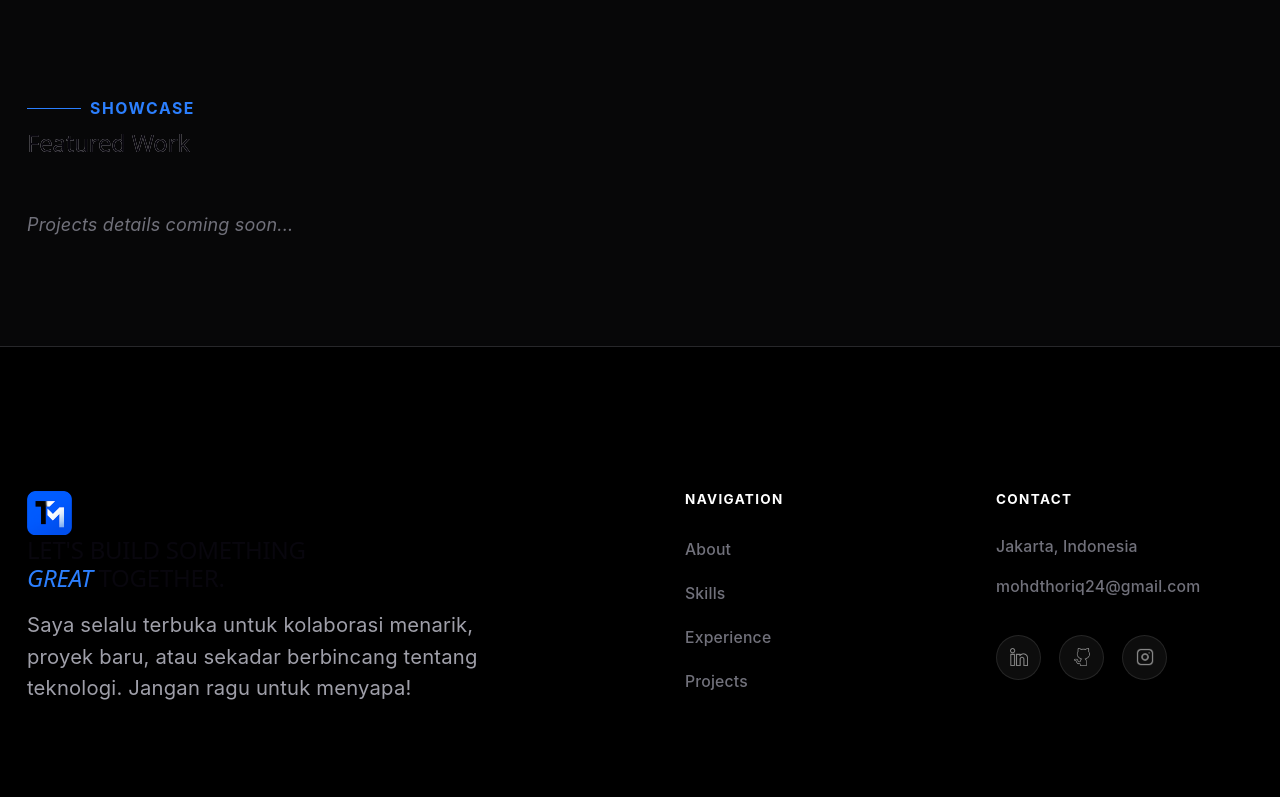
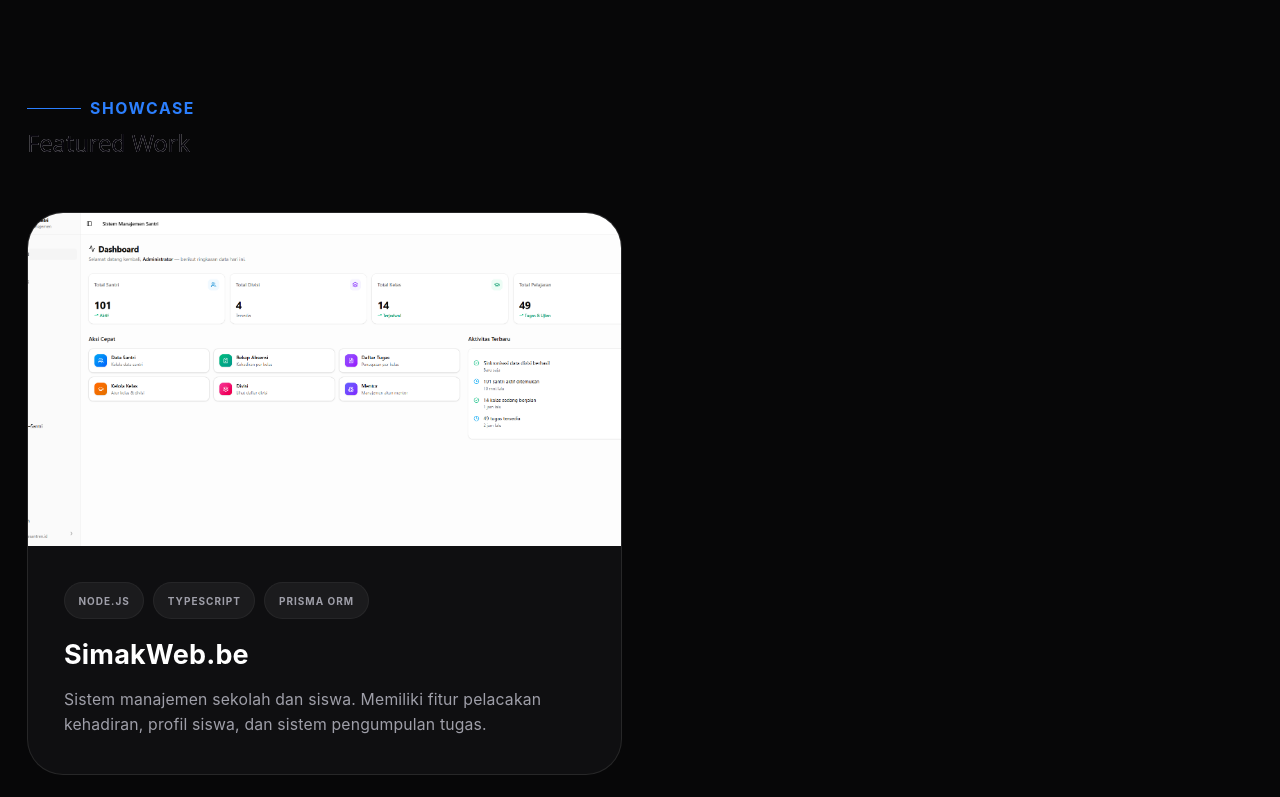
Before and after one commit to mohdthoriq/thoriq-portofolio, a React (Vite) app: page / in a window 1280 px wide. Shown: the part 2000-2797 px from the top of the page. Built offline with nearby package versions, Linux system fonts and the light colour scheme.

Commit message:
feat: initialize portfolio landing page with projects, skills, and experience sections

```diff
--- a/src/App.tsx
+++ b/src/App.tsx
@@ -158,6 +158,8 @@ export default function App() {
                   <div className="absolute inset-0 bg-gradient-to-t from-black/80 to-transparent opacity-0 group-hover:opacity-100 transition-opacity duration-500 flex items-end p-8">
                     <a
                       href={project.link}
+                      target="_blank"
+                      rel="noopener noreferrer"
                       className="bg-white text-black px-6 py-2 rounded-full font-bold text-sm hover:scale-105 transition-transform"
                     >
                       VIEW PROJECT
--- a/src/data/index.tsx
+++ b/src/data/index.tsx
@@ -1,7 +1,19 @@
 import { Cpu, Database, Layout } from 'lucide-react';
 import type { Project, Experience, SkillCategory } from '../types';
+import gambar1 from "../../src/assets/image/image1.png";
+// import gambar2 from "../../public/image/image2.png";
+// import gambar3 from "../../public/image/image3.png";
+
 
 export const PROJECTS: Project[] = [
+  {
+    id: 1,
+    title: "SimakWeb.be",
+    description: "Sistem manajemen sekolah dan siswa. Memiliki fitur pelacakan kehadiran, profil siswa, dan sistem pengumpulan tugas.",
+    image: gambar1,
+    tags: ["Node.js", "TypeScript", "Prisma ORM"],
+    link: "https://simakweb-fe.vercel.app/"
+  }
   // {
   //   id: 1,
   //   title: "SIAmanah",
@@ -18,14 +30,6 @@ export const PROJECTS: Project[] = [
   //   tags: ["TypeScript", "REST API", "Database Design"],
   //   link: "#"
   // },
-  // {
-  //   id: 3,
-  //   title: "SimakWeb.be",
-  //   description: "Sistem manajemen sekolah dan siswa. Memiliki fitur pelacakan kehadiran, profil siswa, dan sistem pengumpulan tugas.",
-  //   image: "https://images.unsplash.com/photo-1512941937669-90a1b58e7e9c?auto=format&fit=crop&q=80&w=1000",
-  //   tags: ["Node.js", "TypeScript", "Prisma ORM"],
-  //   link: "#"
-  // }
 ];
 
 export const SKILLS: SkillCategory[] = [
```
Also changed, not shown: src/assets/image/image1.png (added).
